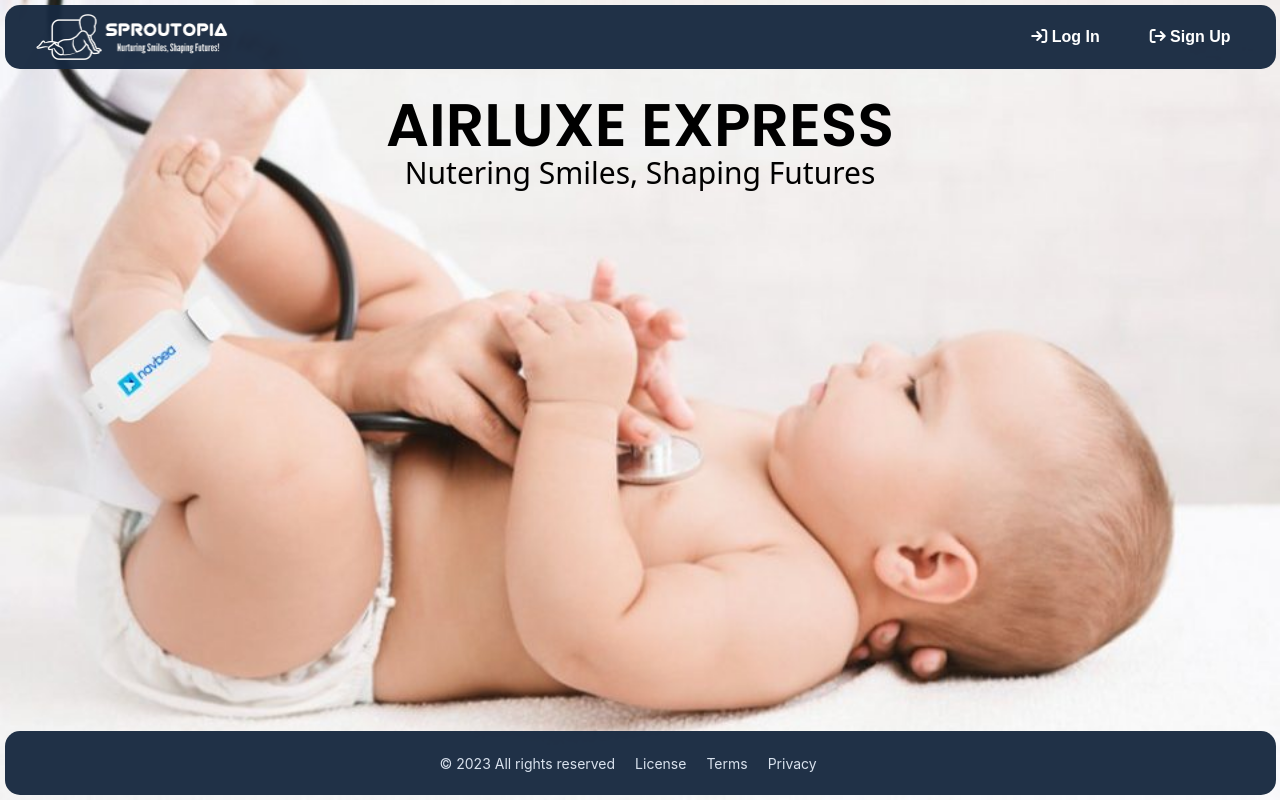
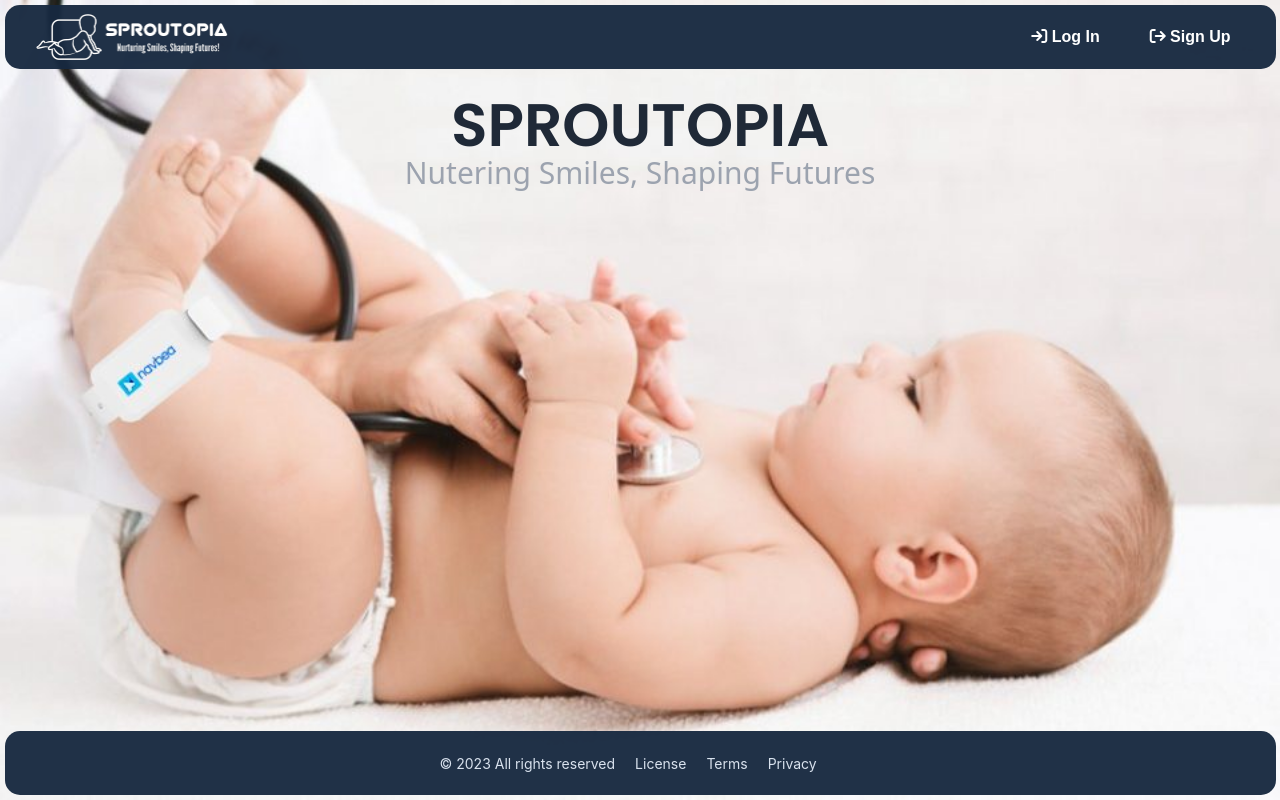
Before and after one commit to cepdnaclk/e19-co225-Baby-Developing-Tracking-System-Web-Application, a React (Vite) app in the folder Front-End/: page /home in a window 1280 px wide. Built offline with nearby package versions, Linux system fonts and the light colour scheme.

Commit message:
Name Change

```diff
--- a/Front-End/src/Home.jsx
+++ b/Front-End/src/Home.jsx
@@ -53,8 +53,9 @@
       <Nav />
       <div className="relative" style={containerStyle}>
         <div className="text-container" style={textContainerStyle}>
-          <h1 className="header text-center font-[1000] text-6xl text-Gray-400">AIRLUXE EXPRESS</h1>
-          <h3 className="subheader text-center font-[500] text-3xl  text-Gray-400">Nutering Smiles, Shaping Futures</h3>
+          <h1 className="header text-center font-[900] text-6xl text-gray-800 ">SPROUTOPIA</h1>
+          <h3 className="subheader text-center font-[500] text-3xl text-gray-400 text-light">Nutering Smiles, Shaping Futures</h3>
+
         </div>
       </div>
       <Footer />
```
